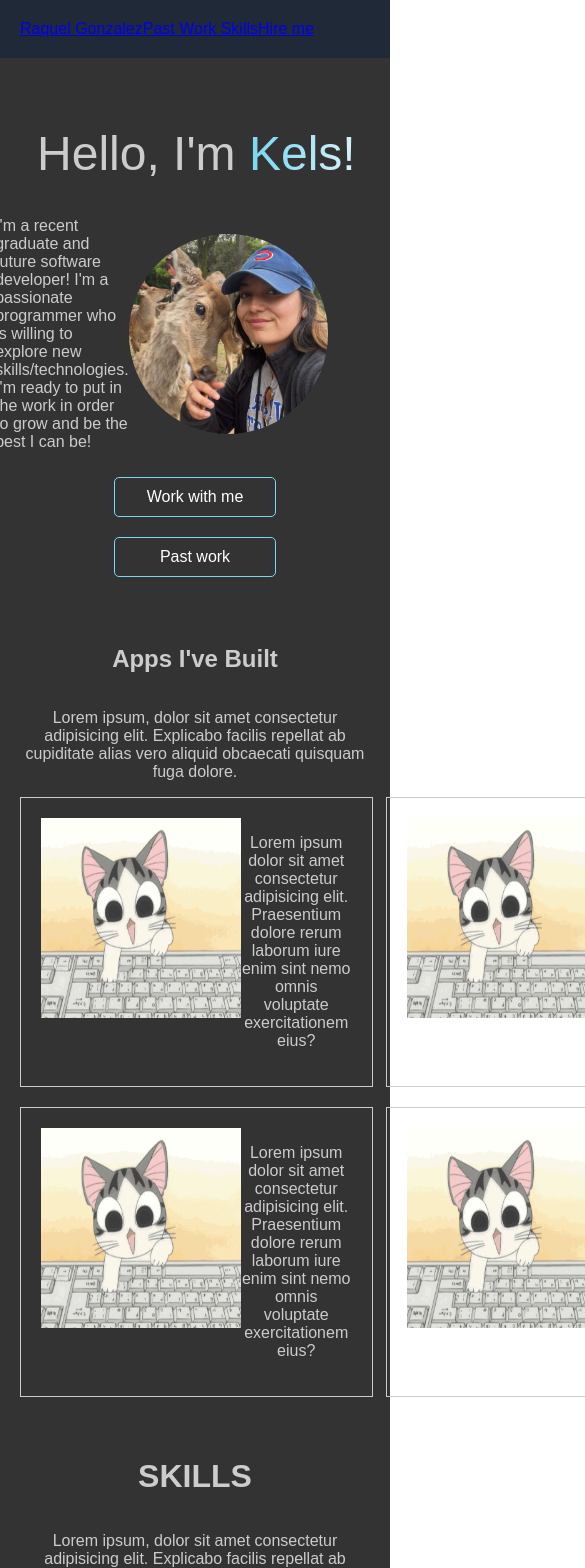
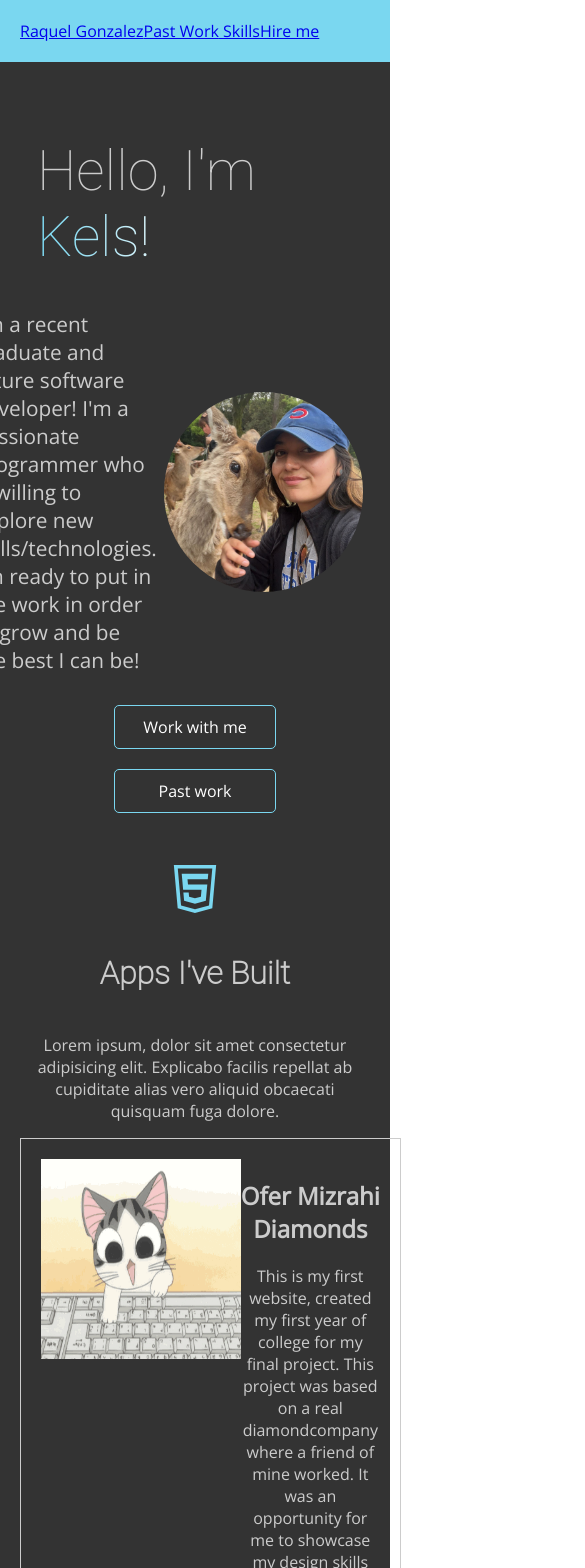
Before and after one commit to xkellss/Portfolio, a React (Create React App) app in the folder my-app/: page / in a window 390 px wide. Shown: the top 1568 px of the page, 585 px wide, since content can reach past the window. Built offline with nearby package versions, Linux system fonts and the light colour scheme.

Commit message:
worked on mobile ready

```diff
--- a/my-app/package.json
+++ b/my-app/package.json
@@ -8,6 +8,7 @@
     "@testing-library/user-event": "^13.5.0",
     "react": "^18.2.0",
     "react-dom": "^18.2.0",
+    "react-icons": "^4.9.0",
     "react-scripts": "5.0.1",
     "web-vitals": "^2.1.4"
   },
--- a/my-app/src/App.module.css
+++ b/my-app/src/App.module.css
@@ -1,6 +1,9 @@
+@import url('https://fonts.googleapis.com/css2?family=Open+Sans:wght@300&display=swap');
 .main {
     color: #ccc;
     background-color: #333;
-    font-family: sans-serif;
 
 }
+body{
+    font-family: 'Open Sans', sans-serif;
+}
--- a/my-app/src/components/About.module.css
+++ b/my-app/src/components/About.module.css
@@ -1,3 +1,5 @@
+@import url('https://fonts.googleapis.com/css2?family=Roboto:wght@100&display=swap');
+
 .container {
     max-width: 100%;
     /*border: solid blue;*/
@@ -6,8 +8,9 @@
 
 .text {
     margin-bottom: 20px;
-    font-size: 3em;
+    font-size: 3.5em;
     padding-left: 5%;
+    font-family: 'Roboto', sans-serif;
 
 }
 .name{
@@ -20,7 +23,7 @@
     width: 400px;
     height: 400px;
 }
-@media (max-width: 768px) {
+@media (max-width: 968px) {
     .image img, img {
         width: 200px;
         height: 200px;
@@ -35,16 +38,26 @@
 }
 
 .summary {
+    font-size: 1.3rem;
     flex: 1;
     padding-left: 10%;
+    padding-right: 2%;
+}
+@media (max-width: 600px) {
+    .image {
+        padding-right: 2%;
+    }
 
+    .summary {
+        padding-left: 5%;
+        margin-left: 5%;
+    }
 }
 .linkContainer{
     text-align: center;
 }
 .link {
     display: inline-block;
-    margin-right: 10px;
     text-decoration: none;
     padding: 10px 20px;
     border-radius: 25px;
--- a/my-app/src/components/Nav.module.css
+++ b/my-app/src/components/Nav.module.css
@@ -2,7 +2,7 @@
     position: sticky;
     top: 0;
     z-index: 10;
-    background-color: rgb(31, 41, 55);
+    background-color: rgb(122,215,240);
 }
 
 .navContainer{
--- a/my-app/src/components/Projects.js
+++ b/my-app/src/components/Projects.js
@@ -1,14 +1,18 @@
 import React, { useState, useEffect } from 'react';
 import projects from '../data.js';
 import classes from './Projects.module.css'
+
+import { ImHtmlFive2 } from 'react-icons/im';
 
 function Projects() {
 
 
     return (
+
         <section id="projects">
             <div className={classes.projectContainer}>
-                <h1>Apps I've Built</h1>
+               <span className={classes.projectLogo}><ImHtmlFive2/></span>
+                <h1 className={classes.projectText}>Apps I've Built</h1>
                 <p>
                     Lorem ipsum, dolor sit amet consectetur adipisicing elit. Explicabo facilis repellat ab cupiditate alias vero aliquid obcaecati quisquam fuga dolore.
                 </p>
@@ -16,7 +20,11 @@ function Projects() {
                     {projects.map((project) => (
                         <div className={classes.projectItem} key={project.title}>
                             <img src={project.image} />
+                            <div>
+                            <h1 className={classes.projectTitle}>{project.title}</h1>
+
                             <p>{project.description}</p>
+                            </div>
                         </div>
                     ))}
                 </div>
--- a/my-app/src/components/Projects.module.css
+++ b/my-app/src/components/Projects.module.css
@@ -8,6 +8,12 @@
     display: grid;
     grid-template-columns: repeat(2, 1fr);
     gap: 20px;
+
+}
+@media (max-width: 1468px) {
+    .projectGrid {
+        grid-template-columns: 1fr;
+    }
 }
 
 .projectItem{
@@ -16,4 +22,16 @@
     width: 90%;
     text-align: center;
     display: flex;
+
 }
+.projectText{
+    font-size: 2rem;
+    font-family: "Roboto Thin", serif;
+}
+.projectLogo{
+    font-size: 3rem;
+    color: #7AD7F0;
+
+}
+.projectTitle {
+}
--- a/my-app/src/components/Skills.js
+++ b/my-app/src/components/Skills.js
@@ -1,12 +1,13 @@
 import React from "react";
 import {skills} from '../data.js';
 import classes from './Skills.module.css'
-
+import {BsCodeSlash} from 'react-icons/bs'
 
 function Skills(){
     return(
-        <div className={classes.skillsContainer}>
-        <h1>SKILLS</h1>
+        <div id="skills" className={classes.skillsContainer}>
+            <span className={classes.skillsLogo}><BsCodeSlash/></span>
+        <h1>SKILLS </h1>
             <p>
                 Lorem ipsum, dolor sit amet consectetur adipisicing elit. Explicabo facilis repellat ab cupiditate alias vero aliquid obcaecati quisquam fuga dolore.
             </p>
--- a/my-app/src/components/Skills.module.css
+++ b/my-app/src/components/Skills.module.css
@@ -20,3 +20,7 @@
     display: flex;
     justify-content: center;
 }
+.skillsLogo{
+    font-size: 3rem;
+    color: #7AD7F0;
+}
--- a/my-app/src/data.js
+++ b/my-app/src/data.js
@@ -1,11 +1,14 @@
 const projects = [
     {
-        title: "React Reserve",
-        subtitle: "MERN Stack",
+        title: "Ofer Mizrahi Diamonds",
+        subtitle: "HTML & CSS",
         description:
-            "Lorem ipsum dolor sit amet consectetur adipisicing elit. Praesentium dolore rerum laborum iure enim sint nemo omnis voluptate exercitationem eius?",
+            "This is my first website, created my first year of college for my final project. This project was based on a real diamond" +
+            "company where a friend of mine worked. It was an opportunity for me to showcase my design skills and see what vision" +
+            "I had. I'm proud of this project (although its not the best) as it represent my early growth and the progress" +
+            "I've made since then.",
         image: "./cat.gif",
-        link: "https://reactbootcamp.com",
+        link: "https://angry-jang-f51caa.netlify.app/index.html",
     },
     {
         title: "React Tracks",
```
Also changed, not shown: 1 other file (tests, documents, lock files or other folders).
